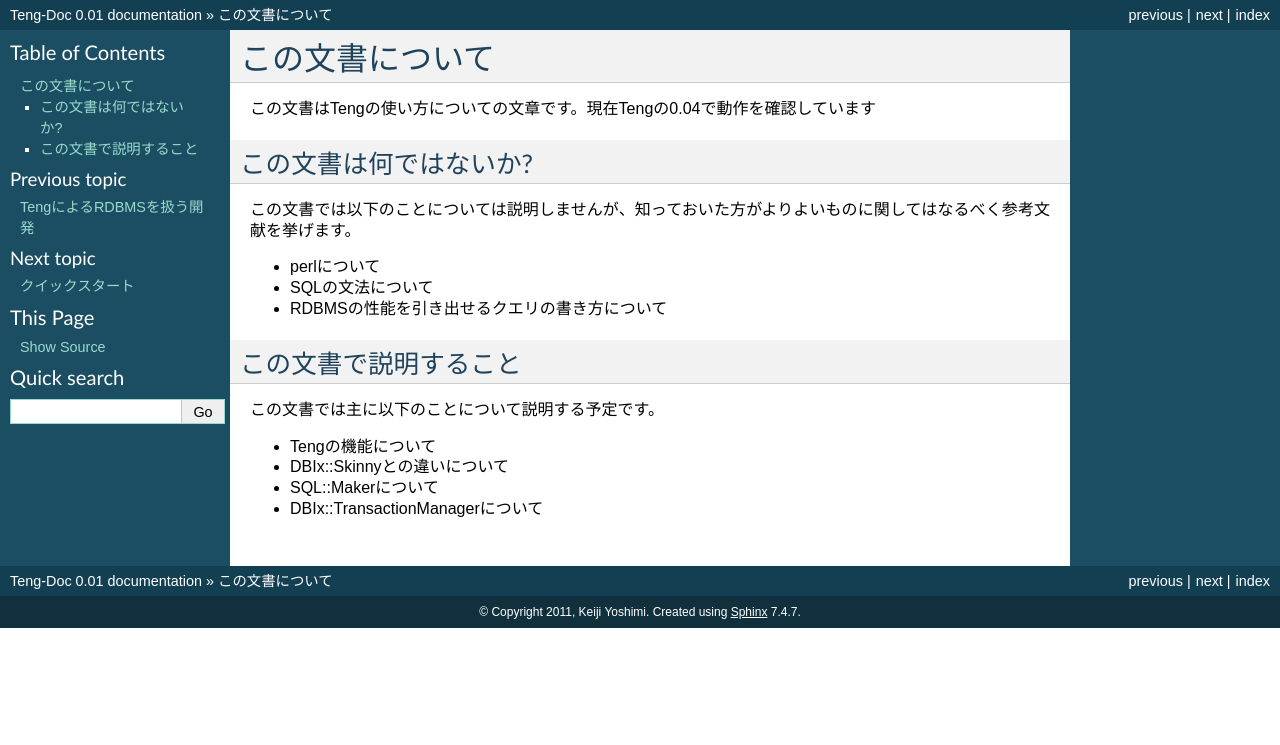
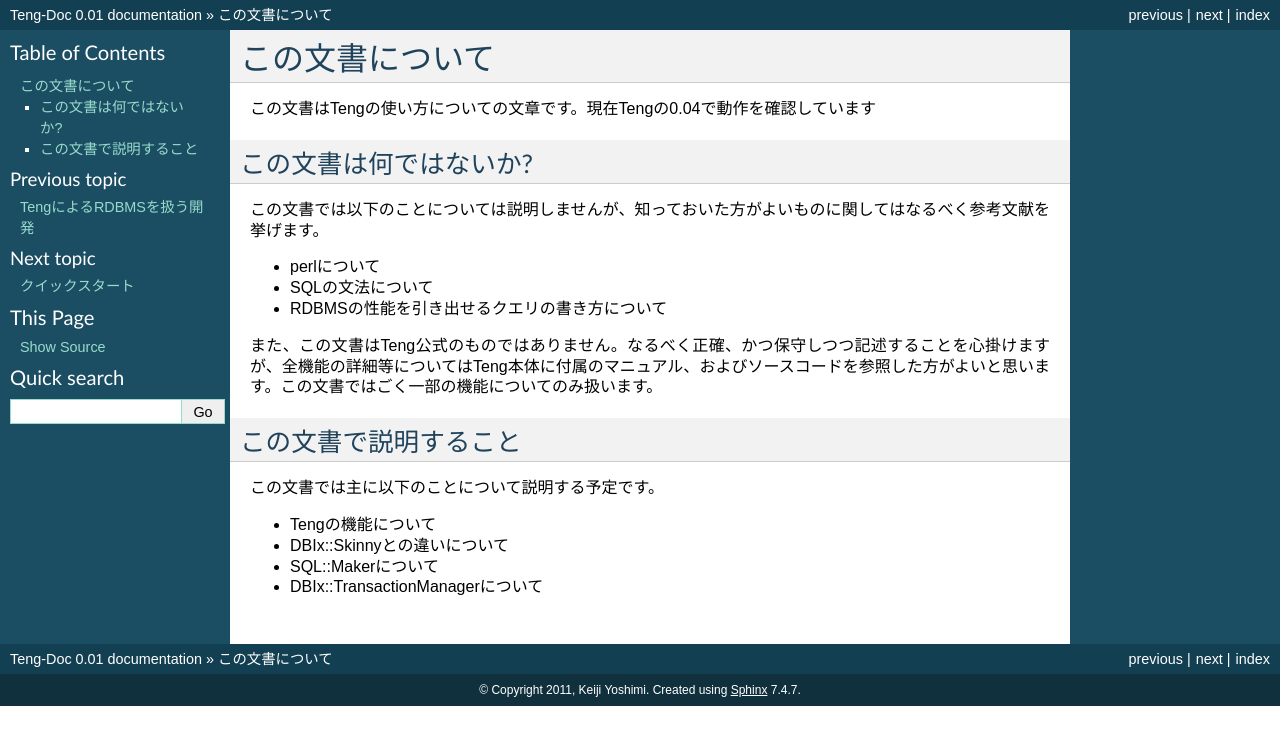
Before and after one commit to walf443/teng-doc, a Sphinx documentation site: the page built from source/about.rst, in a window 1280 px wide. Shown: the top 745 px of the page. Built offline with Sphinx 7.4.7, drawn with Linux system fonts in a browser that asks for light colours.

Commit message:
免責事項を入れておく

```diff
--- a/source/about.rst
+++ b/source/about.rst
@@ -6,11 +6,13 @@
 この文書は何ではないか?
 -----------------------
 
-この文書では以下のことについては説明しませんが、知っておいた方がよりよいものに関してはなるべく参考文献を挙げます。
+この文書では以下のことについては説明しませんが、知っておいた方がよいものに関してはなるべく参考文献を挙げます。
 
 * perlについて
 * SQLの文法について
 * RDBMSの性能を引き出せるクエリの書き方について
+
+また、この文書はTeng公式のものではありません。なるべく正確、かつ保守しつつ記述することを心掛けますが、全機能の詳細等についてはTeng本体に付属のマニュアル、およびソースコードを参照した方がよいと思います。この文書ではごく一部の機能についてのみ扱います。
 
 この文書で説明すること
 ----------------------
```
